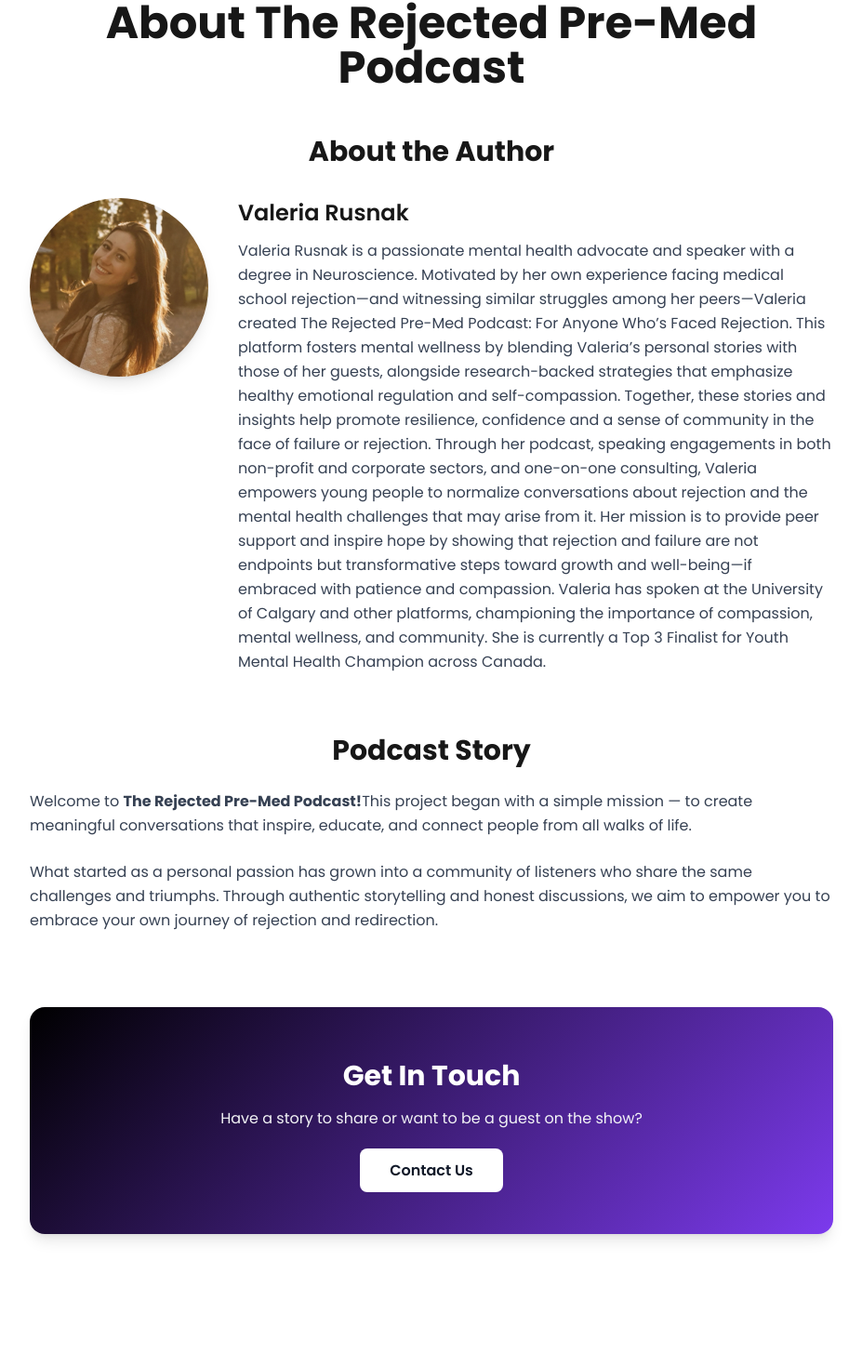
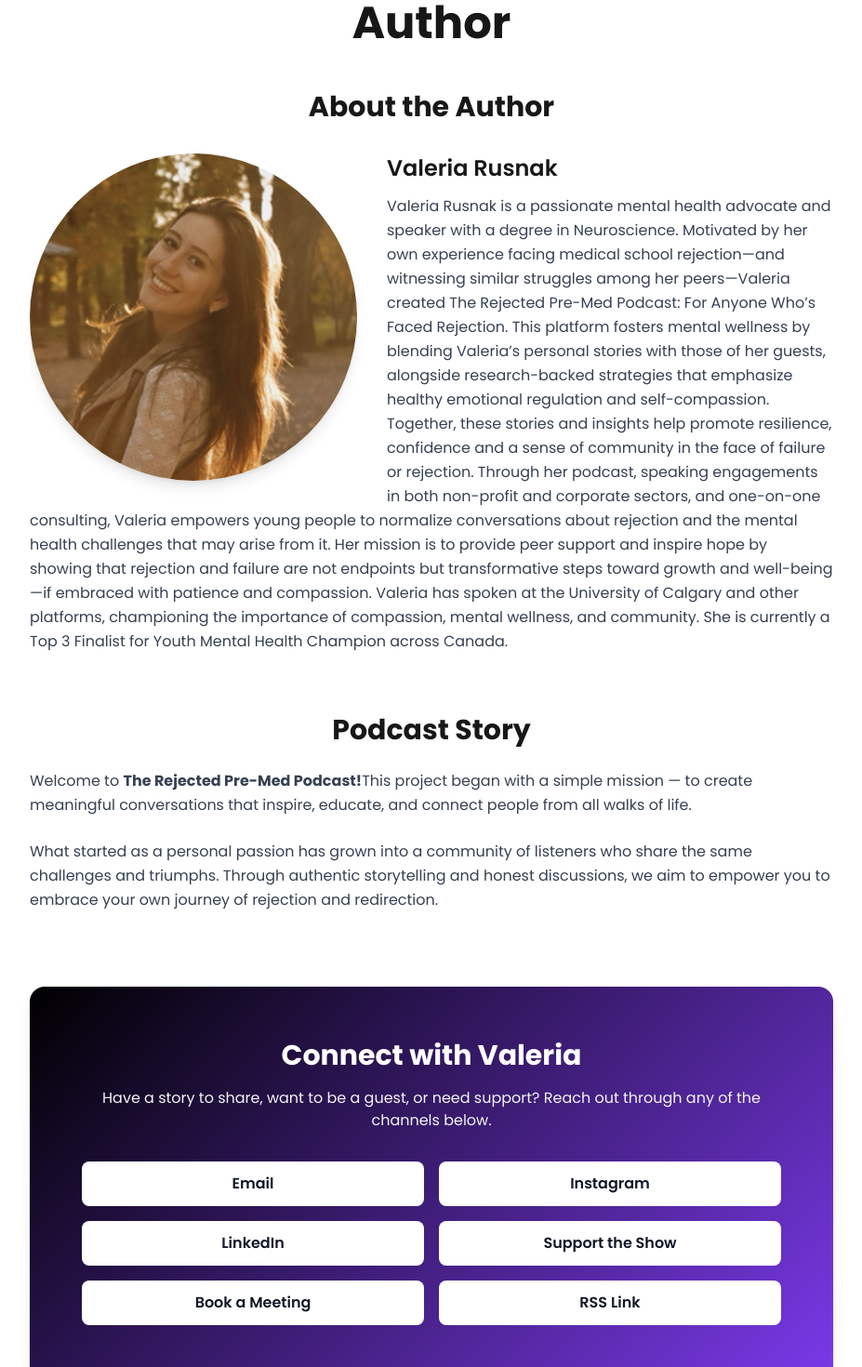
Before and after one commit to xrustiks/rejred, a Next.js app: page /about in a window 1280 px wide. Shown: the part 340-1810 px from the top of the page at 93% size, without its empty margins (176-1103 px from the left). Built offline with nearby package versions, Linux system fonts and the light colour scheme.

Commit message:
text in each pagelooks much better now

```diff
--- a/app/about/page.tsx
+++ b/app/about/page.tsx
@@ -1,17 +1,16 @@
-export default function AboutPage() {
+export default function AuthorPage() {
   return (
     <div className="container mx-auto px-4 py-12 sm:py-16 md:py-20 max-w-4xl">
-      <h1 className="text-4xl sm:text-5xl font-bold text-center mb-12">
-        About The Rejected Pre-Med Podcast
-      </h1>
+      <h1 className="text-4xl sm:text-5xl font-bold text-center mb-12">Author</h1>
 
       <div className="prose prose-lg max-w-none">
         {/* Author Section */}
         <section className="mb-16">
           <h2 className="text-3xl font-bold mb-8 text-center">About the Author</h2>
-          <div className="flex flex-col md:flex-row items-center md:items-start gap-8">
+          <div className="md:overflow-hidden">
             <div
-              className="w-40 h-40 sm:w-48 sm:h-48 rounded-full flex-shrink-0 shadow-lg" style={{ background: 'url(/images/valeria-rusnak.png) center/cover' }}
+              className="w-40 h-40 sm:w-88 sm:h-88 rounded-full shadow-lg mx-auto mb-6 md:float-left md:mr-8 md:mb-4"
+              style={{ background: 'url(/images/valeria-rusnak.png) center/cover' }}
             ></div>
             <div className="text-center md:text-left">
               <h3 className="text-2xl font-semibold mb-3">Valeria Rusnak</h3>
@@ -46,16 +45,48 @@
           className="rounded-2xl p-10 sm:p-14 text-center shadow-lg text-white"
           style={{ background: 'linear-gradient(135deg, var(--primary), #7c3aed)' }}
         >
-          <h2 className="text-3xl font-bold mb-4">Get In Touch</h2>
-          <p className="text-gray-100 mb-8 max-w-2xl mx-auto">
-            Have a story to share or want to be a guest on the show?
+          <h2 className="text-3xl font-bold mb-4">Connect with Valeria</h2>
+          <p className="text-gray-100 mb-8 mx-auto">
+            Have a story to share, want to be a guest, or need support? Reach out through any of the channels below.
           </p>
-          <a
-            href="mailto:hello@rejectionisredirection.com"
-            className="bg-white text-gray-900 hover:bg-gray-100 px-8 py-3 rounded-lg font-semibold transition-colors"
-          >
-            Contact Us
-          </a>
+          <div className="grid grid-cols-1 sm:grid-cols-2 gap-4 max-w-3xl mx-auto mb-6">
+            <a
+              href="mailto:valerusu55@gmail.com"
+              className="bg-white text-gray-900 hover:bg-gray-100 px-6 py-3 rounded-lg font-semibold transition-colors"
+            >
+              Email
+            </a>
+            <a
+              href="https://instagram.com/the_rejectedpremed_podcast"
+              className="bg-white text-gray-900 hover:bg-gray-100 px-6 py-3 rounded-lg font-semibold transition-colors"
+            >
+              Instagram
+            </a>
+            <a
+              href="https://www.linkedin.com/in/valeria-rusnak"
+              className="bg-white text-gray-900 hover:bg-gray-100 px-6 py-3 rounded-lg font-semibold transition-colors"
+            >
+              LinkedIn
+            </a>
+            <a
+              href="https://www.buymeacoffee.com/valeriarusnak"
+              className="bg-white text-gray-900 hover:bg-gray-100 px-6 py-3 rounded-lg font-semibold transition-colors"
+            >
+              Support the Show
+            </a>
+            <a
+              href="https://calendly.com/valerusu55"
+              className="bg-white text-gray-900 hover:bg-gray-100 px-6 py-3 rounded-lg font-semibold transition-colors"
+            >
+              Book a Meeting
+            </a>
+            <a
+              href="https://rss.com/podcasts/rejected-premed/"
+              className="bg-white text-gray-900 hover:bg-gray-100 px-6 py-3 rounded-lg font-semibold transition-colors"
+            >
+              RSS Link
+            </a>
+          </div>
         </section>
       </div>
     </div>
--- a/app/events/page.tsx
+++ b/app/events/page.tsx
@@ -7,7 +7,7 @@
   return (
     <div className="container mx-auto px-4 py-10 sm:py-12 md:py-16">
       <h1 className="text-3xl sm:text-4xl font-bold mb-4">Events</h1>
-      <p className="text-gray-600 mb-6 max-w-2xl">
+      <p className="text-gray-600 mb-6">
         This page will list upcoming events, meetups, live recordings and public appearances.
         If you want to invite the host to speak or collaborate, please contact us via the Contact link on the About page.
       </p>
--- a/app/page.tsx
+++ b/app/page.tsx
@@ -16,7 +16,7 @@
             The Rejected Pre-Med Podcast
           </span>
         </h1>
-        <p className="text-base sm:text-lg md:text-xl text-gray-600 mb-6 sm:mb-8 max-w-2xl mx-auto">
+        <p className="text-base sm:text-lg md:text-xl text-gray-600 mb-6 sm:mb-8 mx-auto">
           Your source for inspiring conversations, stories, and connections.
           Join us as we explore topics that matter.
         </p>
--- a/app/press/page.tsx
+++ b/app/press/page.tsx
@@ -7,7 +7,7 @@
   return (
     <div className="container mx-auto px-4 py-10 sm:py-12 md:py-16">
       <h1 className="text-3xl sm:text-4xl font-bold mb-4">Press & Interviews</h1>
-      <p className="text-gray-600 mb-6 max-w-2xl">
+      <p className="text-gray-600 mb-6">
         A curated list of press coverage, guest appearances and interviews. You can also find many mentions on our Instagram page.
       </p>
 
--- a/app/support/page.tsx
+++ b/app/support/page.tsx
@@ -7,11 +7,11 @@
   return (
     <div className="container mx-auto px-4 py-10 sm:py-12 md:py-16">
       <h1 className="text-3xl sm:text-4xl font-bold mb-4">Support & Resources</h1>
-      <p className="text-gray-600 mb-6 max-w-2xl">
+      <p className="text-gray-600 mb-6">
         Here you'll find recommended books, articles and practical resources on mental health, dealing with rejection, and personal growth.
       </p>
 
-      <section className="mt-6 grid gap-6 max-w-2xl">
+      <section className="mt-6 grid gap-6">
         <div>
           <h2 className="font-semibold">Recommended Books</h2>
           <ul className="list-disc list-inside text-gray-700 mt-2">
--- a/components/Header.tsx
+++ b/components/Header.tsx
@@ -101,7 +101,7 @@
             ["/events", "Events"],
             ["/press", "Press & Interviews"],
             ["/support", "Support & Resources"],
-            ["/about", "About"],
+            ["/about", "Author"],
           ].map(([href, label]) => (
             <li key={href}>
               <Link href={href} className={linkClass(href)}>
@@ -146,7 +146,7 @@
               ["/events", "Events"],
               ["/press", "Press & Interviews"],
               ["/support", "Support & Resources"],
-              ["/about", "About"],
+              ["/about", "Author"],
             ].map(([href, label]) => (
               <li key={href}>
                 <Link
```
